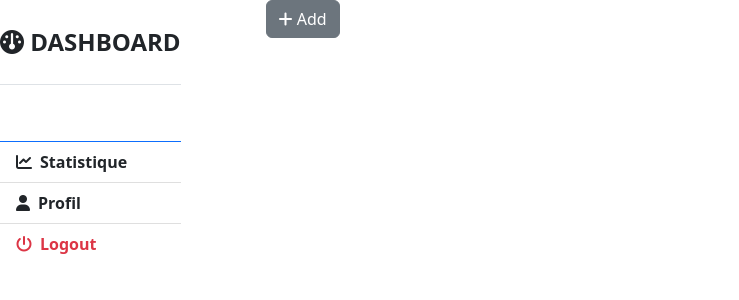
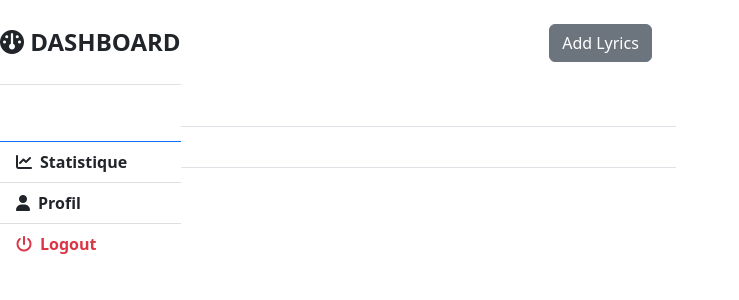
Before and after one commit to faissal17/Elyrics, a PHP site: page /dashboard.php in a window 1280 px wide. Shown: the top 300 px of the page, without its empty margins (0-739 px from the left). Run offline with PHP 8.4, Linux system fonts and the light colour scheme; the visitor is signed in with stand-in values (Sample User, id 1); tables that the repository leaves empty or names only in its code hold one stand-in row (values such as "Sample post").

Commit message:
almost done

```diff
--- a/asset/php/dashboard.php
+++ b/asset/php/dashboard.php
@@ -1,10 +1,9 @@
 <?php
-session_start();
-
+require_once 'user.php';
+$resu = new Login();
+$songs = $resu->Read();
 if (!isset($_SESSION["email"]))
     header('location: login.php');
-
-
 
 ?>
 
@@ -47,48 +46,87 @@ if (!isset($_SESSION["email"]))
                 <div class="d-flex align-items-center">
                     <i class="fas fa-align-left primary-text text-white fs-4 me-3" id="menu-toggle"></i>
                 </div>
+                <div class="ms-auto" onclick="addbtn()">
+                    <a href="#modal-task" data-bs-toggle="modal" class="btn btn-secondary" id="add"><i class="bi bi-plus-lg text-white"></i> Add Lyrics</a>
+                </div>
             </nav>
+            <table id="example" class="table table-hover text-white" style="width:100%">
+                <thead>
+                    <tr>
+                        <th>Titlel</th>
+                        <th>Artist</th>
+                        <th>Lyrics</th>
+                        <th>Date</th>
+                        <th>Album</th>
+                    </tr>
+                </thead>
+                <tbody>
+                    <?php
+                    foreach ($songs as $song) {
+                    ?>
+                        <tr href="#modal-task" data-bs-toggle="modal" class="text-decoration-none text-white">
+
+
+                            <td class="text-white"><?php echo $song['title'] ?></td>
+                            <td class="text-white"><?php echo $song['artist'] ?></td>
+                            <td class="text-white text-truncate"><?php echo $song['lyrics'] ?></td>
+                            <td class="text-white"><?php echo $song['date'] ?></td>
+                            <td class="text-white"><?php echo $song['album'] ?></td>
+                        </tr>
+
+                    <?php
+                    }
+                    ?>
+                </tbody>
+            </table>
         </div>
-        <div onclick="addbtn()">
-            <a href="#modal-task" data-bs-toggle="modal" class="btn btn-secondary" id="add"><i class="fa fa-plus"></i> Add</a>
-        </div>
-    </div>
-    <!-- TASK MODAL -->
+
+        <!-- Modal -->
         <div class="modal fade" id="modal-task">
             <div class="modal-dialog">
                 <div class="modal-content">
-                <form action="scripts.php" method="POST" id="form-task">
+                    <form action="user.php" method="POST" id="form-task">
                         <div class="modal-header">
-                        <h5 class="modal-title">Add Task</h5>
+                            <h5 class="modal-title fw-bold">Add Lyrics</h5>
                             <a href="#" class="btn-close" data-bs-dismiss="modal"></a>
                         </div>
                         <div class="modal-body">
                             <!-- This Input Allows Storing Task Index  -->
-                        <input type="hidden" name="task-id" id="task-id">
-                        <div class="mb-3">
-                            <label class="form-label">Title</label>
-                            <input type="text" name="title" class="form-control title_song" id="title-song" />
+                            <input type="hidden" id="task-id" name="task-id">
+                            <div class="row">
+                                <div class="mb-3 col">
+                                    <label class="form-label">Song title</label>
+                                    <input type="text" class="form-control" name="title" id="title-id" />
                                 </div>
-                        <div class="mb-3">
+                                <div class="mb-3 col">
                                     <label class="form-label">Artist</label>
-                            <input type="text" name="Artist" class="form-control artist_song" id="artist-song" />
+                                    <input type="text" class="form-control" id="artist" name="name" />
                                 </div>
-                        <div class="mb-3">
-                            <label class="form-label">Lyrics</label>
-                            <input type="text" name="title" class="form-control lyrics_song" id="lyrics-song" />
+                                <div class="mb-3 col">
+                                    <label class="form-label">Creation date</label>
+                                    <input type="date" class="form-control" id="date" name="date" />
+                                </div>
+                                <div class="mb-3 col">
+                                    <label class="form-label">Album</label>
+                                    <input type="text" class="form-control" id="album" name="album" />
                                 </div>
                             </div>
+                            <div class="mb-0">
+                                <label class="form-label">Lyrics</label>
+                                <textarea class="form-control" rows="5" id="lyrics" name="Lyrics"></textarea>
                                 <div class="modal-footer">
                                     <a href="#" class="btn btn-white" data-bs-dismiss="modal">Cancel</a>
                                     <button type="submit" name="delete" class="btn btn-danger task-action-btn" id="task-delete-btn">Delete</a>
                                         <button type="submit" name="update" class="btn btn-warning task-action-btn" id="task-update-btn">Update</a>
                                             <button type="submit" name="save" class="btn btn-primary task-action-btn" id="task-save-btn">Save</button>
                                 </div>
-                </form>
+                            </div>
+                        </div>
                 </div>
             </div>
         </div>
 </body>
 <script src="../js/script.js"></script>
+<script src="https://cdn.jsdelivr.net/npm/bootstrap@5.0.2/dist/js/bootstrap.bundle.min.js" integrity="sha384-MrcW6ZMFYlzcLA8Nl+NtUVF0sA7MsXsP1UyJoMp4YLEuNSfAP+JcXn/tWtIaxVXM" crossorigin="anonymous"></script>
 
 </html>
--- a/asset/php/user.php
+++ b/asset/php/user.php
@@ -8,12 +8,22 @@ class Login extends Connection
     public $id;
     public $email;
     public $password;
+    public $title;
+    public $artist;
+    public $lyrics;
+    public $date;
+    public $album;
 
-    function __construct($email = null, $password = null, $id = null)
+    function __construct($email = null, $password = null, $id = null, $title = null, $artist = null, $lyrics = null, $date = null, $album = null)
     {
         $this->id = $id;
         $this->email = $email;
         $this->password = $password;
+        $this->title = $title;
+        $this->artist = $artist;
+        $this->lyrics = $lyrics;
+        $this->date =  $date;
+        $this->date =  $album;
     }
 
 
@@ -46,13 +56,58 @@ class Login extends Connection
         }
     }
 
+    public function Savesong()
+    {
+        $sql = "INSERT INTO `song`(`title`, `artist`, `lyrics`, `date`, `album`) VALUES (?,?,?,?,?)";
+        $stmt = $this->connect()->prepare($sql);
+        $stmt->execute([$this->title, $this->artist, $this->lyrics, $this->date, $this->album]);
+        if ($stmt) {
+            $_SESSION['type_message'] = "success";
+            $_SESSION['message'] = 'Noice';
+            header('location: dashboard.php');
+        } else {
+            $_SESSION['type_message'] = "error";
+            $_SESSION['message'] = 'Somthing went wrong !';
+        }
+    }
 
 
-    public function creat()
+    public function Read()
     {
+        $sql = "SELECT * FROM `song`";
+        $stmt = $this->connect()->prepare($sql);
+        $stmt->execute();
+        $result = $stmt->fetchAll();
+        return $result;
+    }
+
+    public function update()
+    {
+        $sql = "UPDATE `song` SET `title`= ?,`artist`= ?,`lyrics`= ?,`date`= ?,`album`= ? WHERE id = ?";
+        $stmt = $this->connect()->prepare($sql);
+        $stmt->execute([$this->title, $this->artist, $this->lyrics, $this->date, $this->album]);
+        if ($stmt) {
+            $_SESSION['type_message'] = "success";
+            $_SESSION['message'] = 'songs are updated';
+        } else {
+            $_SESSION['type_message'] = "error";
+            $_SESSION['message'] = 'Retry again !';
+        }
     }
 }
 if (isset($_POST['login'])) {
     $user = new Login($_POST['email'], $_POST['password']);
     $user->login();
 }
+
+if (isset($_POST['save'])) {
+    $user = new Login;
+    $user->title = $_POST['title'];
+    $user->artist = $_POST['name'];
+    $user->date = $_POST['date'];
+    $user->lyrics = $_POST['Lyrics'];
+    $user->album = $_POST['album'];
+    // var_dump($user);
+    // die;
+    $user->Savesong();
+}
```
Also changed, not shown: asset/js/script.js (+39 -0 lines), 1 other file. Lines whose indentation alone changed are shown as unchanged.
